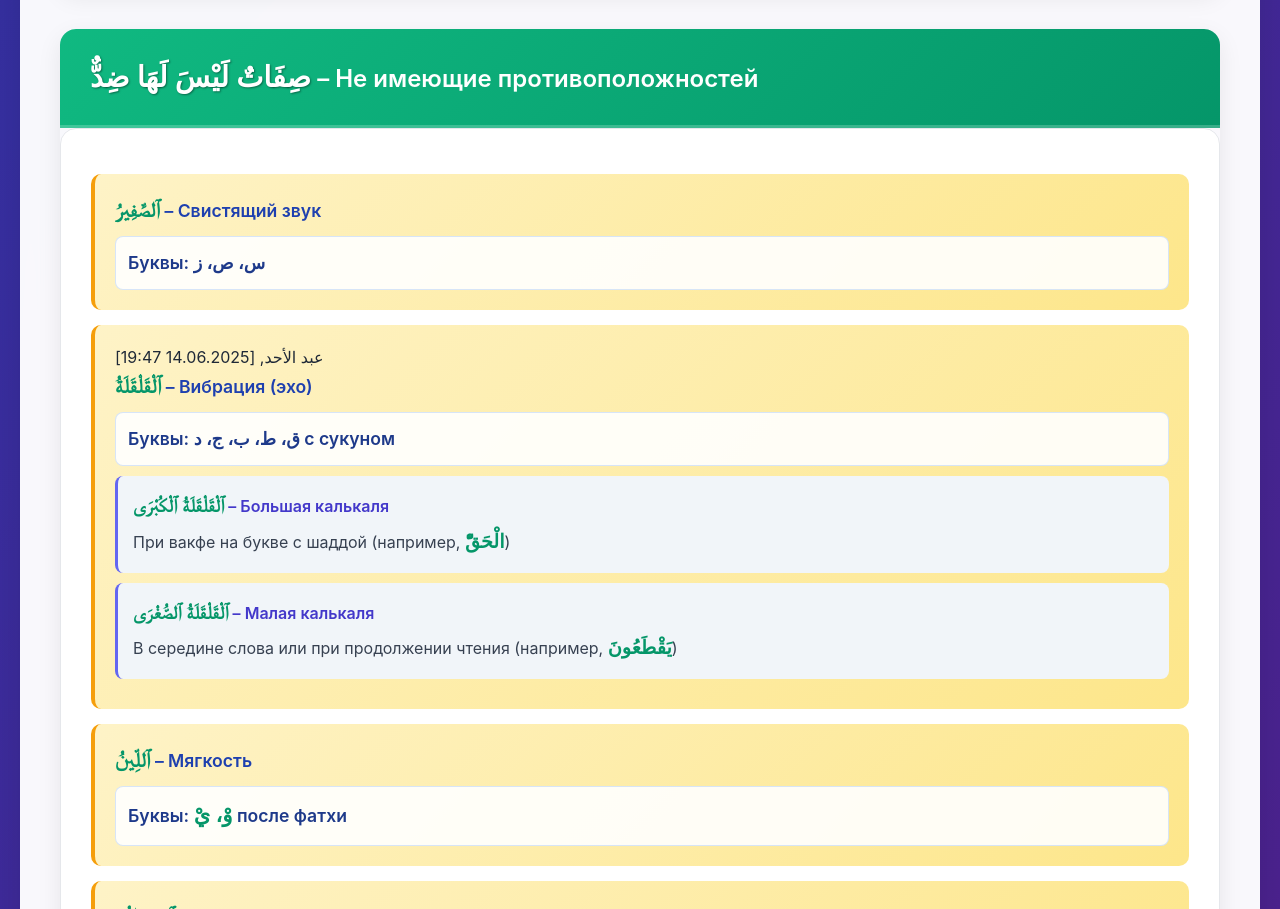
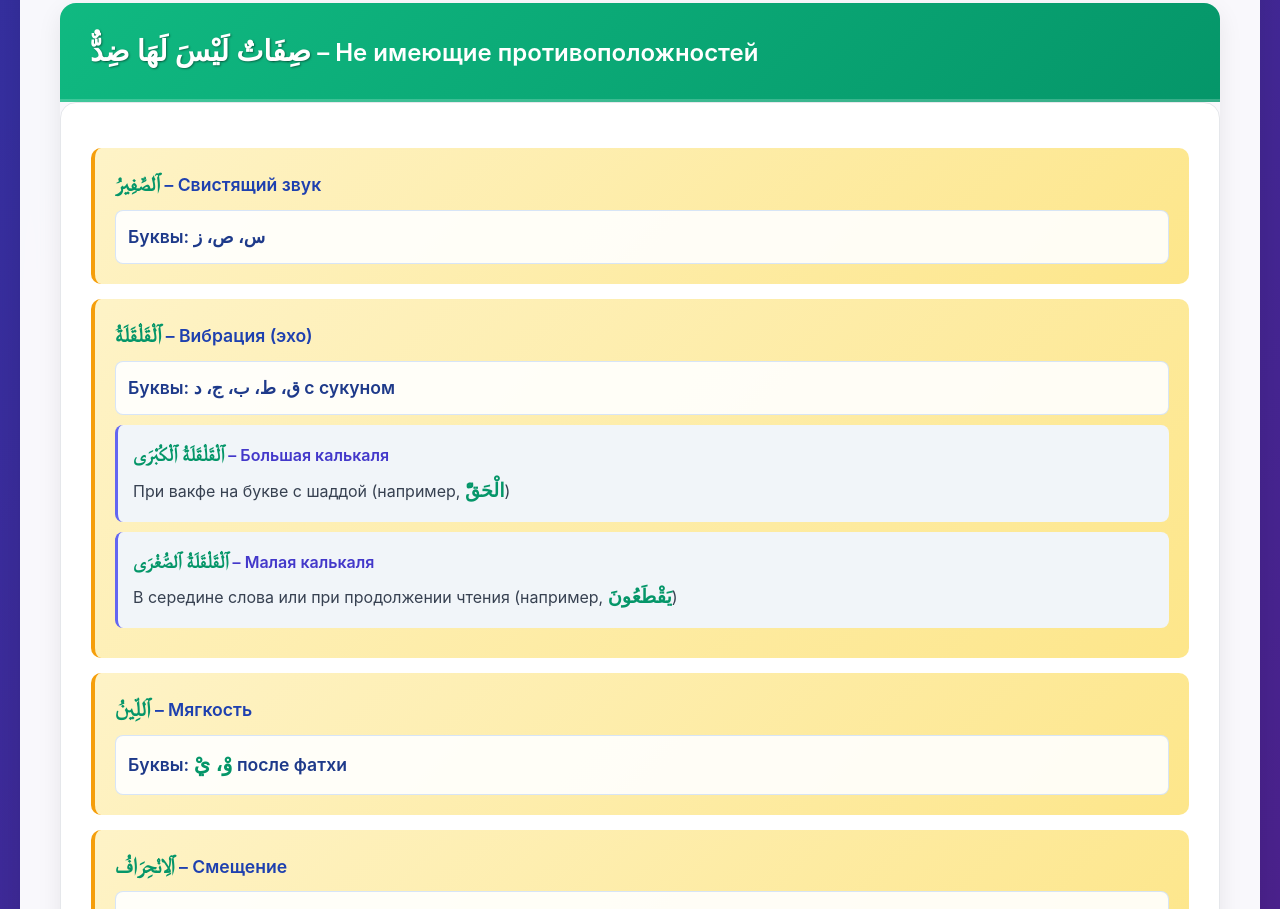
Before and after one commit to MuslimPlatfrorm/Web-Site, a plain HTML site: page index.html in a window 1280 px wide. Shown: the part 2989-3898 px from the top of the page. Drawn offline with Linux system fonts and the light colour scheme.

Commit message:
Update index.html

```diff
--- a/index.html
+++ b/index.html
@@ -62,7 +62,8 @@
                         <div class="quality-item">
                             <div class="quality-name">Буквы <span class="arabic-text">ٱلشِّدَّةُ</span> (Сила):</div>
                             <div class="quality-letters">ء، ج، د، ق، ط، ب، ك، ت</div>
-                        </div>
+
+</div>
 
                         <div class="quality-item">
                             <div class="quality-name">Буквы <span class="arabic-text">ٱلتَّوَسُّطُ / ٱلْبَيْنِيَّةُ</span> (Умеренность):</div>
@@ -75,8 +76,7 @@
                         </div>
                     </div>
 
-عبد الأحد⁬, [14.06.2025 19:47]
-<div class="quality-group">
+                    <div class="quality-group">
                         <div class="quality-title">
                             <span class="arabic-text">ٱلِاسْتِعْلَاءُ</span> – Возвышение
                             <span class="vs-indicator">vs</span>
@@ -133,7 +133,7 @@
             </div>
         </div>
 
-        <div class="section">
+<div class="section">
             <div class="section-header">
                 <span class="arabic-text">صِفَاتٌ لَيْسَ لَهَا ضِدٌّ</span> – Не имеющие противоположностей
             </div>
@@ -144,9 +144,7 @@
                 </div>
 
                 <div class="single-quality">
-
-عبد الأحد⁬, [14.06.2025 19:47]
-<div class="quality-name"><span class="arabic-text">ٱلْقَلْقَلَةُ</span> – Вибрация (эхо)</div>
+                    <div class="quality-name"><span class="arabic-text">ٱلْقَلْقَلَةُ</span> – Вибрация (эхо)</div>
                     <div class="quality-letters">Буквы: ق، ط، ب، ج، د с сукуном</div>
 
                     <div class="qalqala-detail">
```
